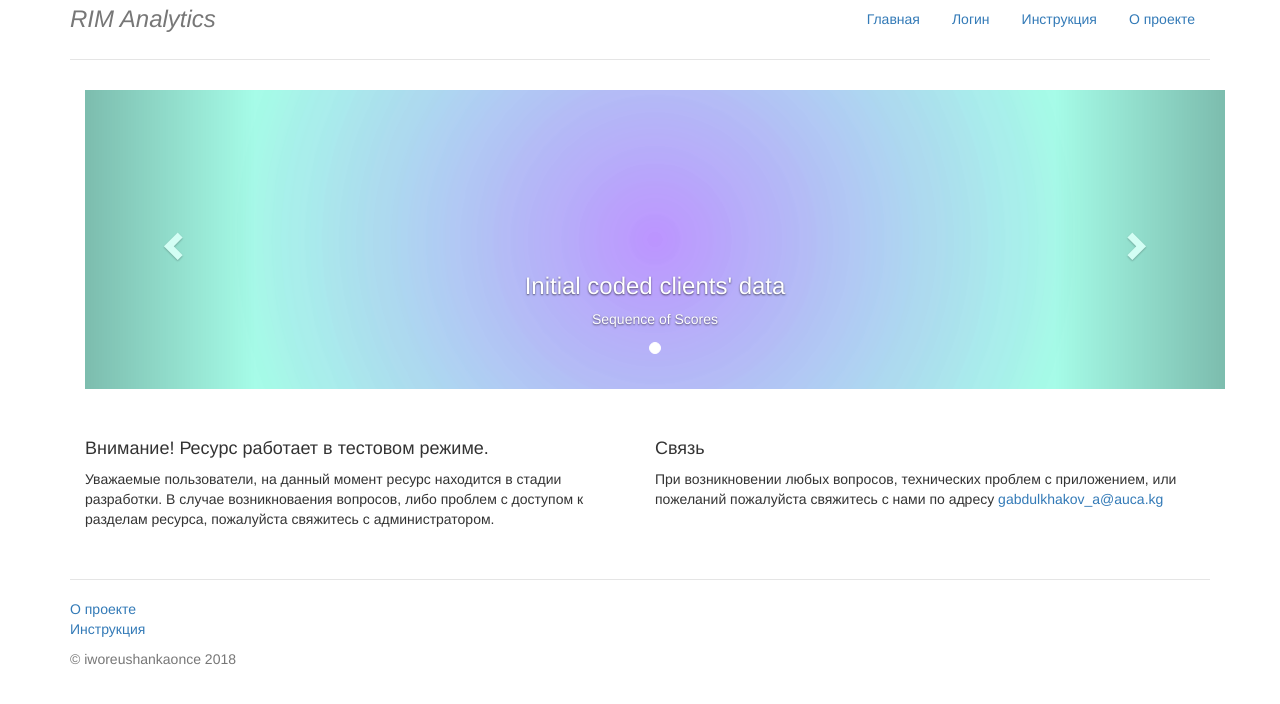
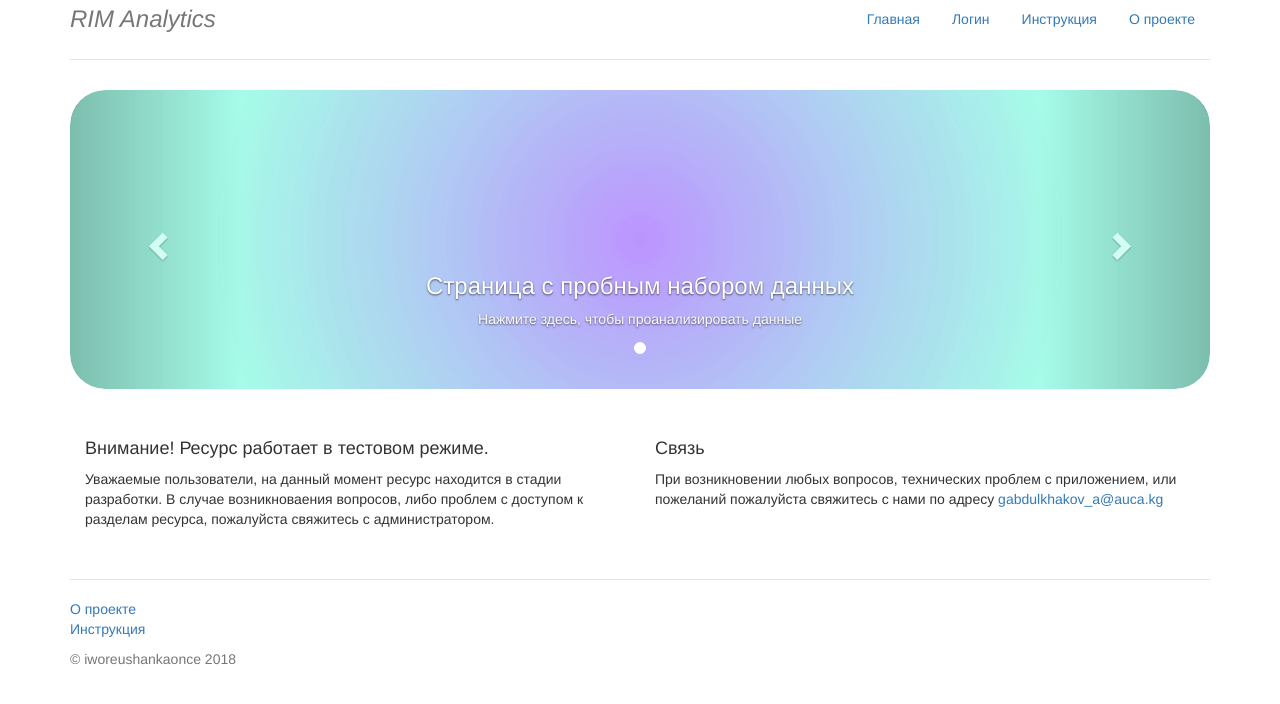
Before and after one commit to ZivMahluf/rimanalytics, a Python web app: template templates/index.html in a window 1280 px wide. Shown: the part 41-745 px from the top of the page. Run offline with Jinja, Linux system fonts and the light colour scheme; the template is opened without the code that fills it, so the values that code supplies are empty.

Commit message:
Fix POST and GET for processing data (Submit and Load btns functionality->Submit)  Change carousel on index, add links

```diff
--- a/templates/index.html
+++ b/templates/index.html
@@ -1,6 +1,13 @@
 {% include "header.html" %}
 
-<div class="container">
+<style type="text/css">
+    .carousel {
+    border-radius: 35px 35px 35px 35px;
+    overflow: hidden;
+}
+
+</style>
+<div class="carousel">
     <div id="carousel" class="carousel slide" data-ride="carousel">
         <!-- Indicators <li data-target="#carousel" data-slide-to="1"></li>
  -->
@@ -12,11 +19,14 @@
         <!-- Wrapper for slides -->
         <div class="carousel-inner">
             <div class="item active">
-                <img src="../static/img/img1.png" alt="Sequence of Scores" style="width:100%;">
+                <a  href = "/trialUse">
+                <img src="../static/img/img.png" alt="Sequence of Scores" style="width:100%;">
                 <div class="carousel-caption">
-                    <h3>Initial coded clients' data</h3>
-                    <p>Sequence of Scores</p>
+
+                    <h3>Страница с пробным набором данных</h3>
+                    <p>Нажмите здесь, чтобы проанализировать данные</p>
                 </div>
+                </a>
             </div>
 
 
```
Also changed, not shown: static/img/img.png (renamed from static/img/img1.png).
